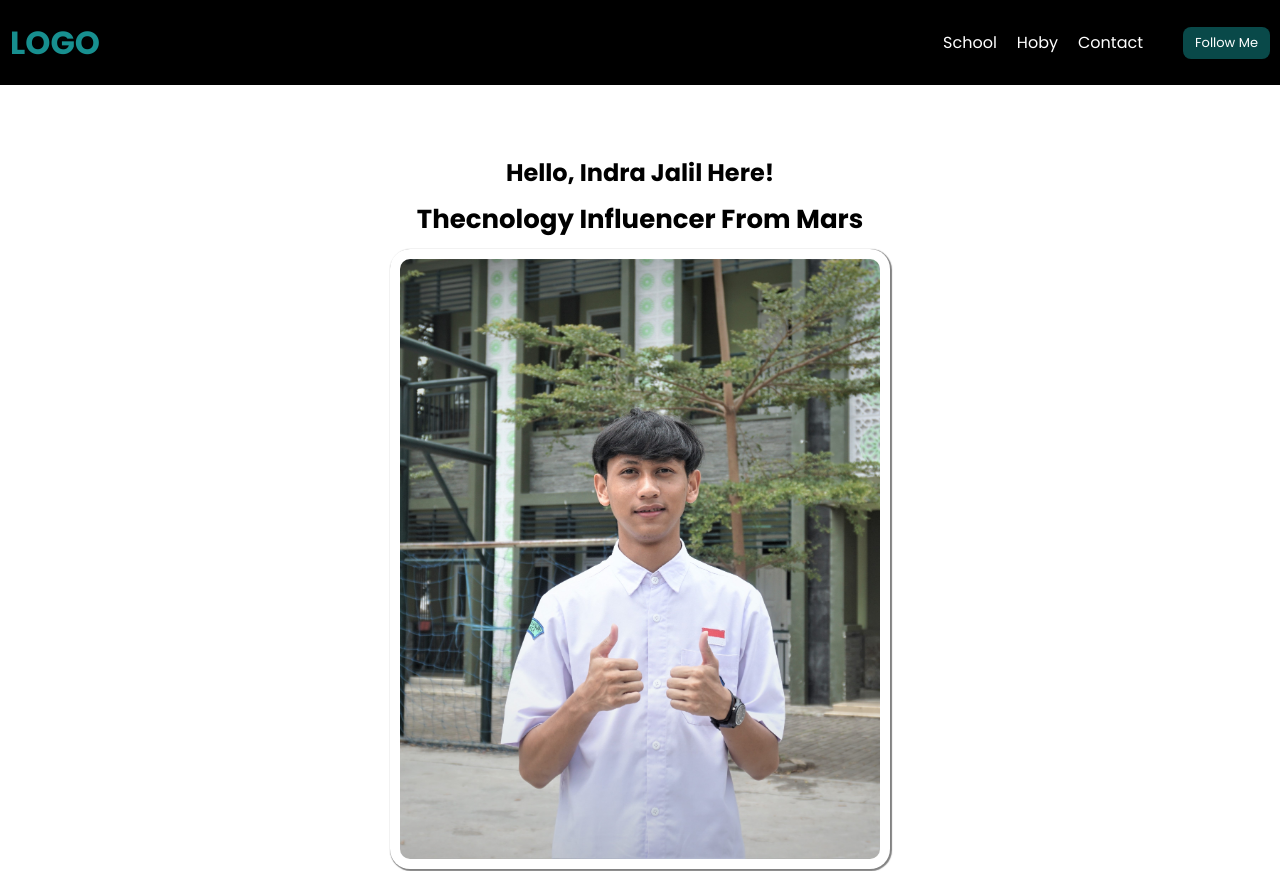
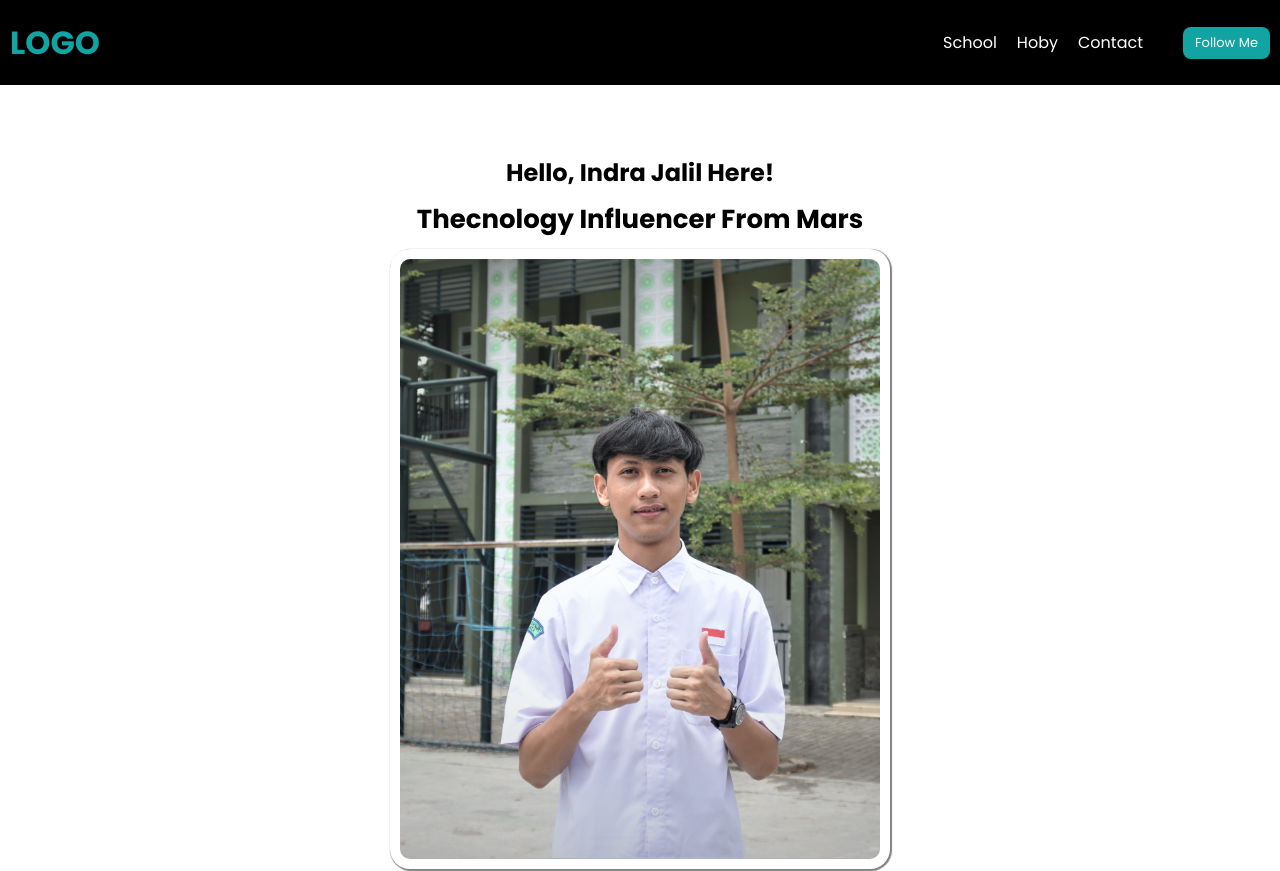
Before and after one commit to indrajalil/indrajalil.github.io, a plain HTML site: page index.html in a window 1280 px wide. Shown: the top 871 px of the page. Drawn offline with Linux system fonts and the light colour scheme; files whose address does not match are found by name.

Commit message:
mengubah header

```diff
--- a/style.css
+++ b/style.css
@@ -8,7 +8,7 @@
 }
 header{
     background: #000;
-    color: rgb(23, 143, 143);
+    color: rgb(18, 163, 163);
     display: flex;
     flex-wrap: wrap;
     justify-content: center;
@@ -30,16 +30,15 @@ header{
     border: none;
     font-size: 13px;
     padding: 6px 12px;
-    background: rgb(9, 73, 73);
-    color: #fff;
+    background: rgb(18, 163, 163);
+    color: #000;
     border-radius: 8px;
     cursor: pointer;
     transition: all .5s ease 0s;
 }
 .btn-cta:hover{
-    background: #eaeaea;
-    color: #000;
-    color: rgb(9, 73, 73);
+    background: rgb(4, 67, 67);
+    color: #fff;
     transform: rotate(2deg)
 }
 .nav ul{
```
